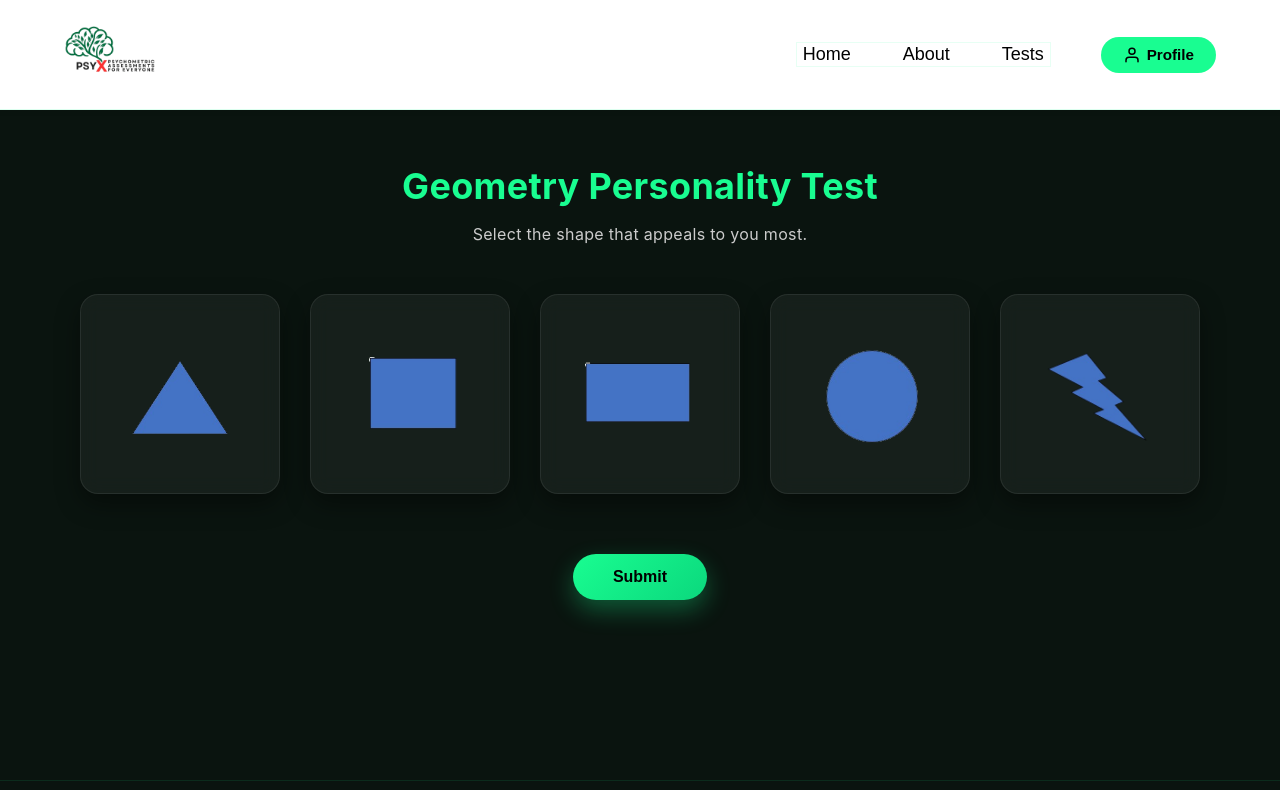
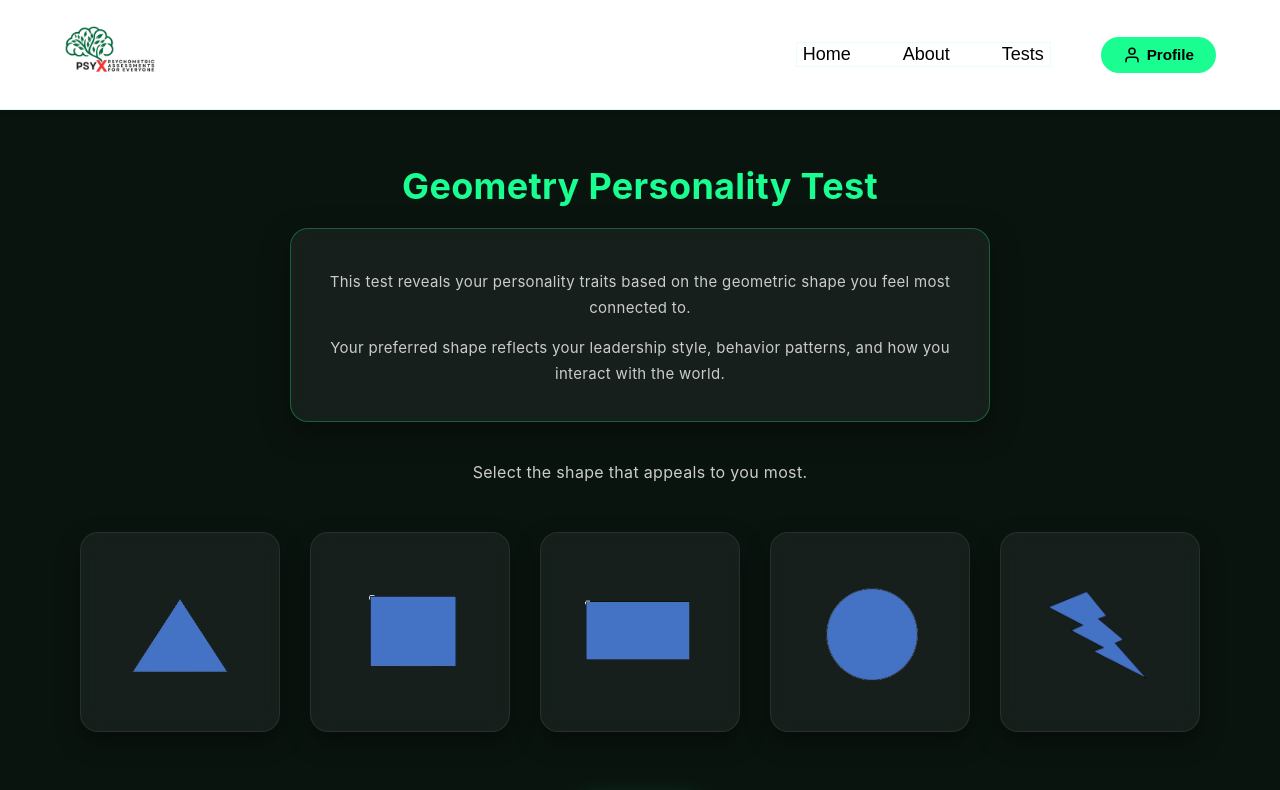
Before and after one commit to Navyadevadiga13/psyx, a React (Create React App) app in the folder client/: page /tests/personality/geometry in a window 1280 px wide. Shown: the top 790 px of the page. Built offline with nearby package versions, Linux system fonts and the light colour scheme; no server answers; sample sign-in values are in the browser's storage.

Commit message:
Updated Description of Geometry

```diff
--- a/client/src/quiz/Geometry.js
+++ b/client/src/quiz/Geometry.js
@@ -156,6 +156,19 @@ function Geometry() {
   return (
     <div style={styles.container}>
       <h1 style={styles.heading}>{TEST_NAME}</h1>
+
+      {/* ✅ NEW DESCRIPTION DIV SECTION */}
+      <div style={styles.descriptionCard}>
+        <p style={styles.descriptionTextCard}>
+          This test reveals your personality traits based on the geometric
+          shape you feel most connected to.
+        </p>
+        <p style={styles.descriptionTextCard}>
+          Your preferred shape reflects your leadership style, behavior
+          patterns, and how you interact with the world.
+        </p>
+      </div>
+
       <p style={styles.subText}>
         Select the shape that appeals to you most.
       </p>
@@ -205,16 +218,38 @@ const styles = {
     textAlign: "center",
     minHeight: "70vh"
   },
+
   heading: {
     fontSize: "36px",
     color: "#19fd91",
     marginBottom: "10px"
   },
+
+  /* ✅ DESCRIPTION CARD STYLE */
+  descriptionCard: {
+    background: "rgba(255,255,255,0.05)",
+    backdropFilter: "blur(10px)",
+    border: "1px solid rgba(25,253,145,0.3)",
+    borderRadius: "18px",
+    padding: "25px",
+    maxWidth: "700px",
+    margin: "20px auto 40px",
+    boxShadow: "0 10px 30px rgba(0,0,0,0.4)"
+  },
+
+  descriptionTextCard: {
+    color: "#ccc",
+    fontSize: "15px",
+    lineHeight: "1.7",
+    marginBottom: "10px"
+  },
+
   subText: {
     color: "#ccc",
     marginBottom: "50px",
     fontSize: "16px"
   },
+
   row: {
     display: "flex",
     justifyContent: "center",
@@ -222,6 +257,7 @@ const styles = {
     gap: "30px",
     marginBottom: "40px"
   },
+
   card: {
     width: "200px",
     height: "200px",
@@ -235,10 +271,12 @@ const styles = {
     alignItems: "center",
     justifyContent: "center"
   },
+
   image: {
     width: "75%",
     transition: "0.3s ease"
   },
+
   button: {
     marginTop: "20px",
     padding: "14px 40px",
@@ -252,6 +290,7 @@ const styles = {
     boxShadow: "0 10px 25px rgba(25,253,145,0.3)",
     transition: "0.3s ease"
   },
+
   resultCard: {
     background: "rgba(255,255,255,0.05)",
     backdropFilter: "blur(12px)",
@@ -261,11 +300,13 @@ const styles = {
     marginTop: "30px",
     boxShadow: "0 20px 40px rgba(0,0,0,0.5)"
   },
+
   resultImage: {
     width: "120px",
     margin: "25px auto",
     display: "block"
   },
+
   descriptionText: {
     marginTop: "20px",
     fontSize: "15px",
```
Also changed, not shown: client/src/quiz/DiagramAnalysis.js (+0 -290 lines).
